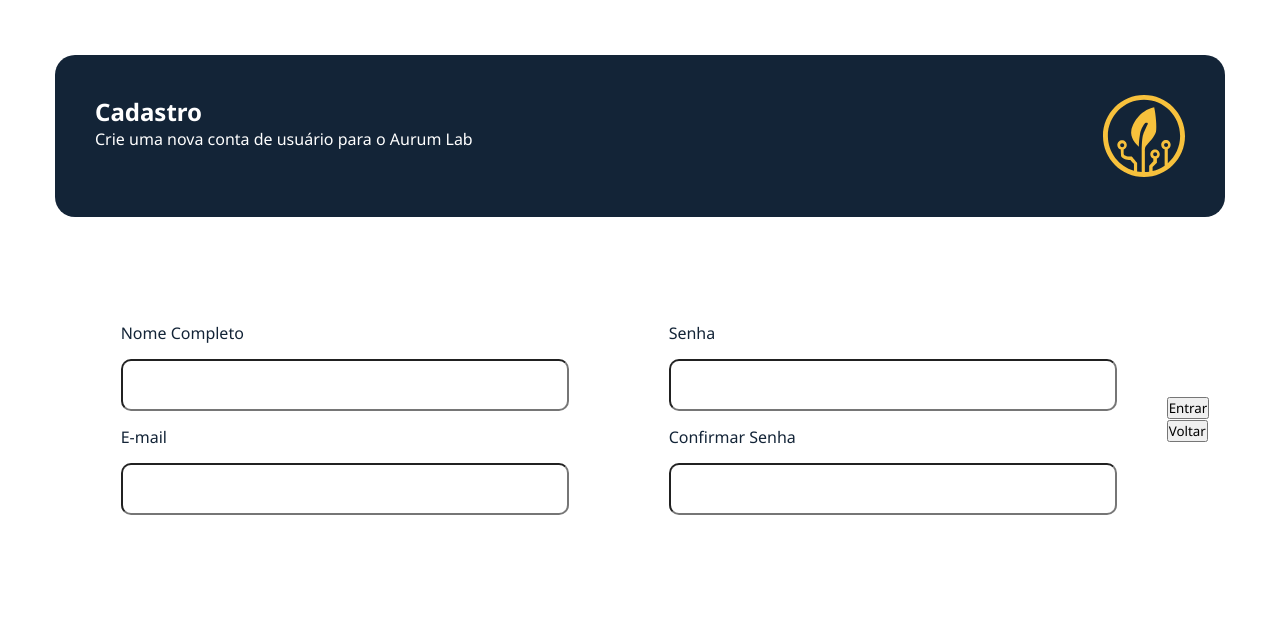
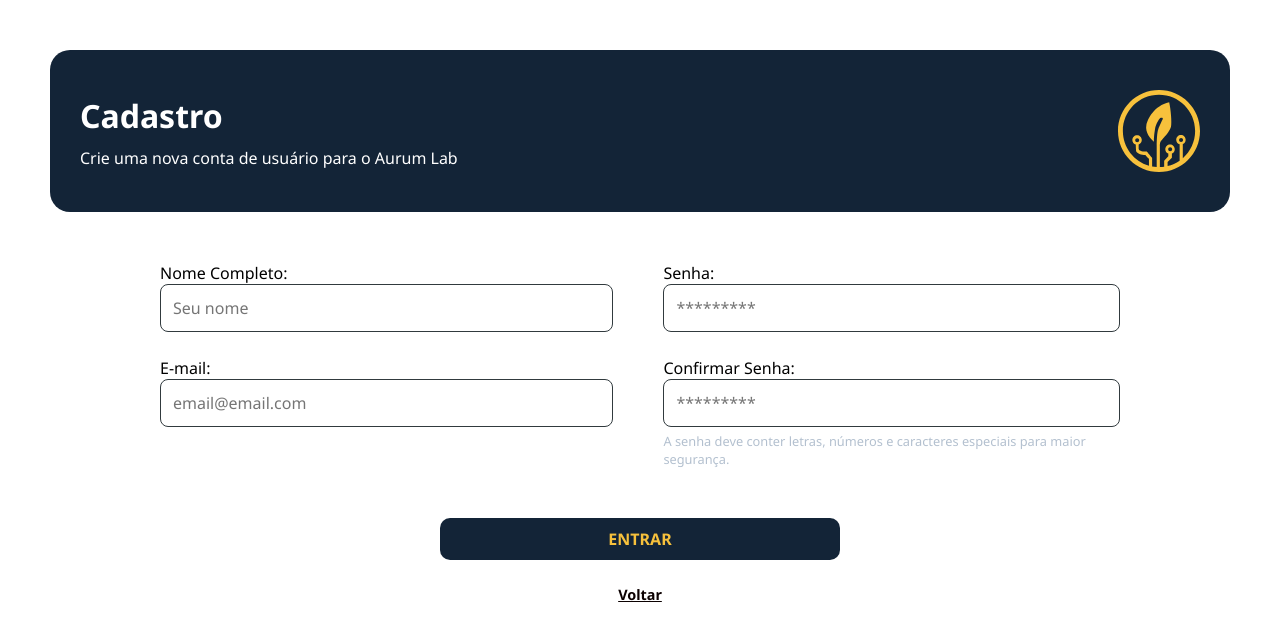
Before and after one commit to Luis9768/Aurum-Lab, a plain HTML site: page cadastro.html in a window 1280 px wide. Drawn offline with Linux system fonts and the light colour scheme.

Commit message:
Projeto Aurum Lab com tela de cadastro finalizada

```diff
--- a/cadastro.html
+++ b/cadastro.html
@@ -1,6 +1,5 @@
 <!DOCTYPE html>
 <html lang="pt-br">
-
 <head>
   <meta charset="UTF-8">
   <meta name="viewport" content="width=device-width, initial-scale=1.0">
@@ -8,40 +7,39 @@
   <link rel="stylesheet" href="styles/cadastro.css">
   <link rel="stylesheet" href="styles/global.css">
 </head>
-
 <body>
   <header>
     <div>
-            <h2>Cadastro</h2>
+        <h1>Cadastro</h1>
         <p>Crie uma nova conta de usuário para o Aurum Lab</p>
     </div>
-        <img src="assets/img/icone-logo.svg" alt="">
+    <img src="assets/img/icone-logo.svg" alt="Logotipo Aurum Lab" class="logo">
   </header>
-    <main class="container-cadastro">
-        <form class="form-cadastro" action="#" method="post">
-            <div class="campo-1">
-                <label for="nome">Nome Completo</label>
-                <input type="text" id="nome" name="nome" required>
-                <label for="email">E-mail</label>
-                <input type="email" id="email" name="email" required>
+  <main>
+    <form>
+        <section class="cadastro">
+            <!-- Lado Esquerdo -->
+            <div>
+                <label for="nome">Nome Completo:</label>
+                <input type="text" id="nome" placeholder="Seu nome" required>
+
+                <label for="email">E-mail:</label>
+                <input type="email" id="email" placeholder="email@email.com" required>
+                <p class="vazio">A senha deve conter letras, números e caracteres especiais para maior segurança.</p>
             </div>
-            <div class="campo-2">
-                <label for="senha">Senha</label>
-                <input type="password" id="senha" name="senha" required>
-                <label for="confirmar-senha">Confirmar Senha</label>
-                <input type="password" id="confirmar-senha" name="confirmar-senha" required>
+            <!-- Lado Direito -->
+            <div>
+                <label for="senha">Senha:</label>
+                <input type="password" id="senha" placeholder="*********" required>
+
+                <label for="confirmar-senha">Confirmar Senha:</label>
+                <input type="password" id="confirmar-senha" placeholder="*********" required>
+                <p class="campo-senha">A senha deve conter letras, números e caracteres especiais para maior segurança.</p>
             </div>
-            <div class="botoes">
-                <div class="botao-entrar">
-                    <button type="entrar" class="Entrar">Entrar</button>
-                </div>
-                <div class="botao-voltar">
-                    <button class="voltar">Voltar</button>
-                </div>
-            </div>
+          </section>
+        <button type="submit" class="botao-cadastro">ENTRAR</button>
     </form>
+    <a href="login.html" class="voltar">Voltar</a>
   </main>
-
 </body>
-
 </html>
--- a/styles/cadastro.css
+++ b/styles/cadastro.css
@@ -1,63 +1,102 @@
-body {
-    background-color: #ffffff;
-    color: var(--texto-escuro);
-    color: var(--fundo);
-
+:root {
+    --fundo: #132437;
+    --amarelo: #F7C13C;
+    --borda: #313A3C;
+    --texto-escuro: #0C0101;
+    --branco: #ffffff;
+    --texto-suave:#B3C0CF;
 }
 
 header {
-    padding: 40px;
+    margin: 50px 50px 0;
+    padding: 40px 30px;
+    border-radius: 20px;
+    color: var(--branco);
     background-color: var(--fundo);
-    color: var(--branco);
-    margin: 55px;
-    border-radius: 20px;
     display: flex;
+    align-items: center;
     justify-content: space-between;
+    gap: 25px;
 }
 
-.form-cadastro {
+h1 {
+    font-size: 2rem;
+    margin-bottom: 10px;
+}
+
+form {
     display: flex;
+    flex-direction: column;
     align-items: center;
     justify-content: center;
 }
 
-.container-login {
-    display: grid;
-    grid-template-columns: 1fr 2fr;
-    height: 100vh;
-}
-
-
-.campo-1 {
-
+.cadastro {
+    margin: 50px 0;
     display: flex;
-    margin: 50px;
-    align-items: flex-start;
-    flex-direction: column;
-    width: 35%;
-    gap: 15px;
-}
-
-.campo-2 {
-    display: flex;
-    margin: 50px;
-    align-items: flex-start;
-    flex-direction: column;
-    width: 35%;
-    gap: 15px;
+    flex-direction: row;
+    align-items: center;
+    justify-content: space-between;
+    width: 75%;
+    gap: 50px;
 }
 
 input {
     width: 100%;
+    padding: 12px;
+    margin-bottom: 25px;
+    border: 1px solid var(--borda);
+    border-radius: 8px;
+    font-size: 1rem;
+    color: var(--texto-escuro);
+    background-color: var(--branco);
+}
+
+.botao-cadastro {
+    background-color: var(--fundo);
+    color: var(--amarelo);
+    padding: 10px;
+    border: none;
+    border-radius: 10px;
+    font-weight: 700;
+    font-size: 1rem;
+    width: 40%;
+    max-width: 400px;
+    transition: background-color 0.1s, color 0.1s;
+}
+
+.botao-cadastro:hover {
+    background-color: #26394E;
+    cursor: pointer;
+}
+
+.voltar {
+    display: flex;
     align-items: center;
     justify-content: center;
+    font-size: 0.9rem;
+    text-decoration: underline;
+    font-weight: 700;
     color: var(--texto-escuro);
-    background-color: var(--branco);
-    border-radius: 10px;
-    padding: 15px;
+    margin: 25px 0;
+}
 
+.campo-senha, .vazio {
+    margin-top: -20px;
+    font-size: 0.8rem;
 }
-.botoes{
 
+.campo-senha {
+    color: var(--texto-suave);
+}
 
+.vazio {
+    visibility: hidden;
 }
+
+@media (max-width: 900px) {
+    .cadastro {
+        flex-direction: column;
+        gap: 0;
+        margin: 25px 0;
+    }
```
Lines whose indentation alone changed are shown as unchanged.
